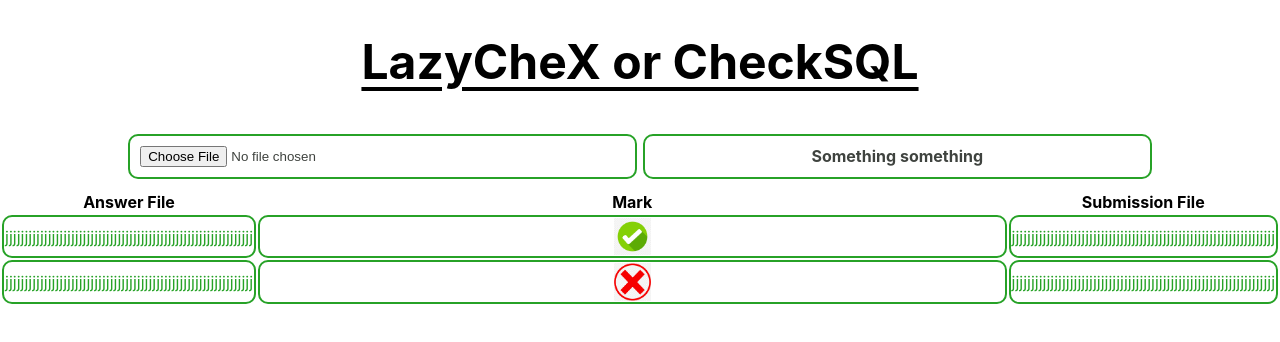
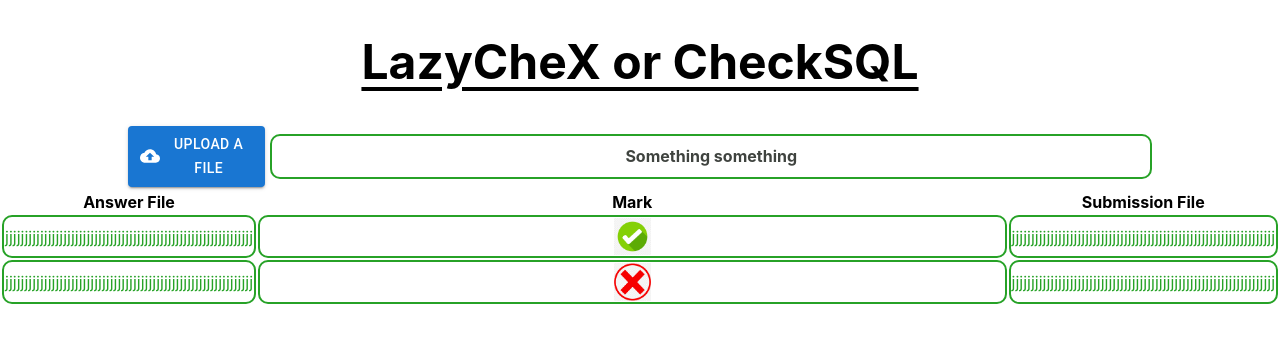
Before and after one commit to AshnahKhalidKhan/CheckSQL, a React (Create React App) app in the folder lazychex/: page / in a window 1280 px wide. Shown: the top 342 px of the page. Built offline with nearby package versions, Linux system fonts and the light colour scheme.

Commit message:
Material UI scenes on

```diff
--- a/lazychex/src/Components/QueryBox/QueryBox.css
+++ b/lazychex/src/Components/QueryBox/QueryBox.css
@@ -22,8 +22,5 @@
   .QueryBox input
   {
     /* justify-self: center; */
-    text-align: center;
-    align-items: center;
-    margin-left: auto;
-    margin-right: auto;
+
   }
--- a/lazychex/src/Components/QueryBox/QueryBox.js
+++ b/lazychex/src/Components/QueryBox/QueryBox.js
@@ -1,11 +1,34 @@
 import './QueryBox.css';
-import { CheckBox } from '@mui/icons-material';
+import { styled } from '@mui/material/styles';
+import Button from '@mui/material/Button';
+import CloudUploadIcon from '@mui/icons-material/CloudUpload';
+
+const VisuallyHiddenInput = styled('input')`
+  clip: rect(0 0 0 0);
+  clip-path: inset(50%);
+  height: 1px;
+  overflow: hidden;
+  position: absolute;
+  bottom: 0;
+  left: 0;
+  white-space: nowrap;
+  width: 1px;
+`;
 
 function QueryBox() {
     return (
         <div className = 'QueryBox'>
             {/* <h1 style = {{}}>Something something</h1> */}
-            <input id = 'AnswerFileInput' type = 'file' placeholder = 'Answer file goes here' style = {{textAlign: 'center', margin: 'auto'}}></input>
+            {/* <input id = 'AnswerFileInput' type = 'file' placeholder = 'Answer file goes here' style = {{}}></input> */}
+            <Button
+  component="label"
+  variant="contained"
+  startIcon={<CloudUploadIcon />}
+  href="#file-upload"
+>
+  Upload a file
+  <VisuallyHiddenInput type="file" />
+</Button>
             <h1 >Something something</h1>
         </div>
     );
```
